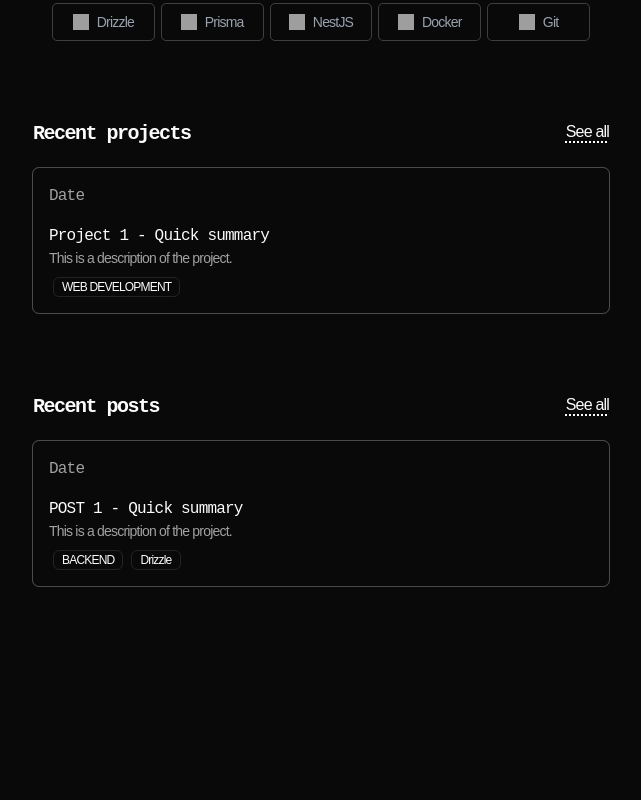
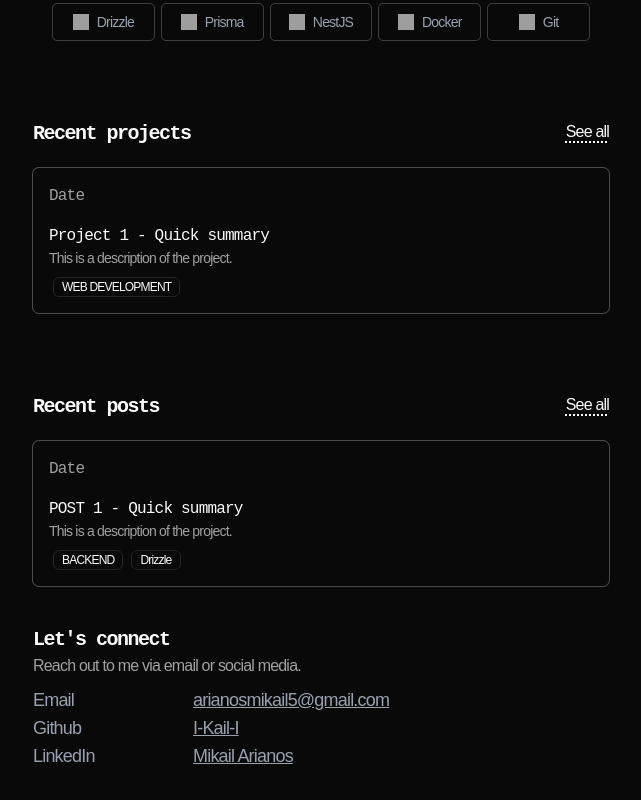
Before and after one commit to I-Kail-I/my-portofolio, a Next.js app in the folder frontend/: page / in a window 1280 px wide. Shown: the part 848-1648 px from the top of the page, without its empty margins (319-960 px from the left). Before the commit the page ends 1474 px from the top, so only its background shows below. Built offline with nearby package versions, Linux system fonts and the light colour scheme; grey boxes are pictures that could not be loaded.

Commit message:
feat: adding contact section

```diff
--- a/frontend/src/app/page.jsx
+++ b/frontend/src/app/page.jsx
@@ -204,6 +204,42 @@ export default function HomePage() {
           </Link>
         </div>
       </section>
+
+      {/* Contact section */}
+      <section className="mt-10">
+        <h1 className="font-mono text-xl font-semibold tracking-tight">
+          Let&apos;s connect
+        </h1>
+        <p className="text-muted-foreground">
+          Reach out to me via email or social media.
+        </p>
+
+        <div className="mt-2 grid w-full max-w-xs grid-cols-2 text-lg text-gray-700 dark:text-gray-400">
+          <p>Email</p>
+          <a
+            href="mailto:arianosmikail5@gmail.com"
+            className="hover:text-primary underline duration-100"
+          >
+            arianosmikail5@gmail.com
+          </a>
+
+          <p>Github</p>
+          <a
+            href="https://github.com/I-Kail-I"
+            className="hover:text-primary underline duration-100"
+          >
+            I-Kail-I
+          </a>
+
+          <p>LinkedIn</p>
+          <a
+            href="https://www.linkedin.com/in/mikail-arianos-30a268356"
+            className="hover:text-primary underline duration-100"
+          >
+            Mikail Arianos
+          </a>
+        </div>
+      </section>
     </motion.div>
   )
 }
```
